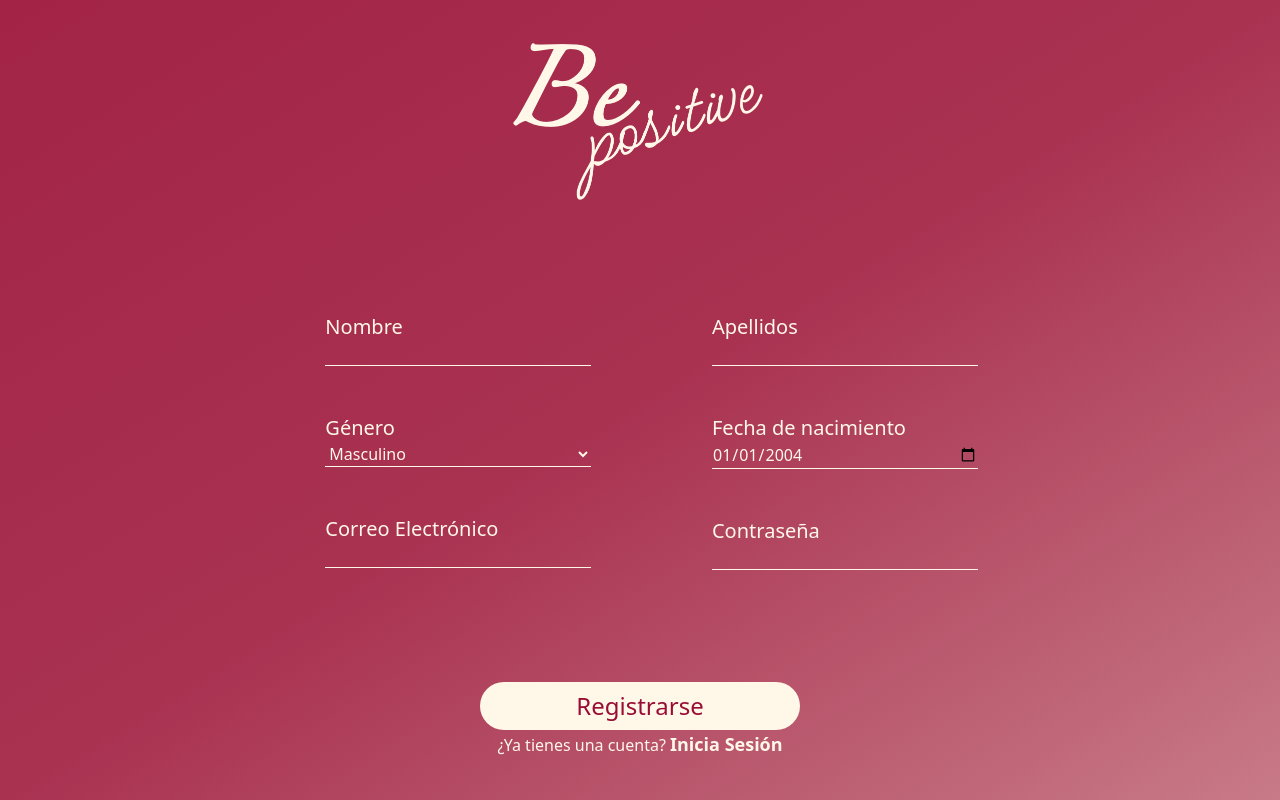
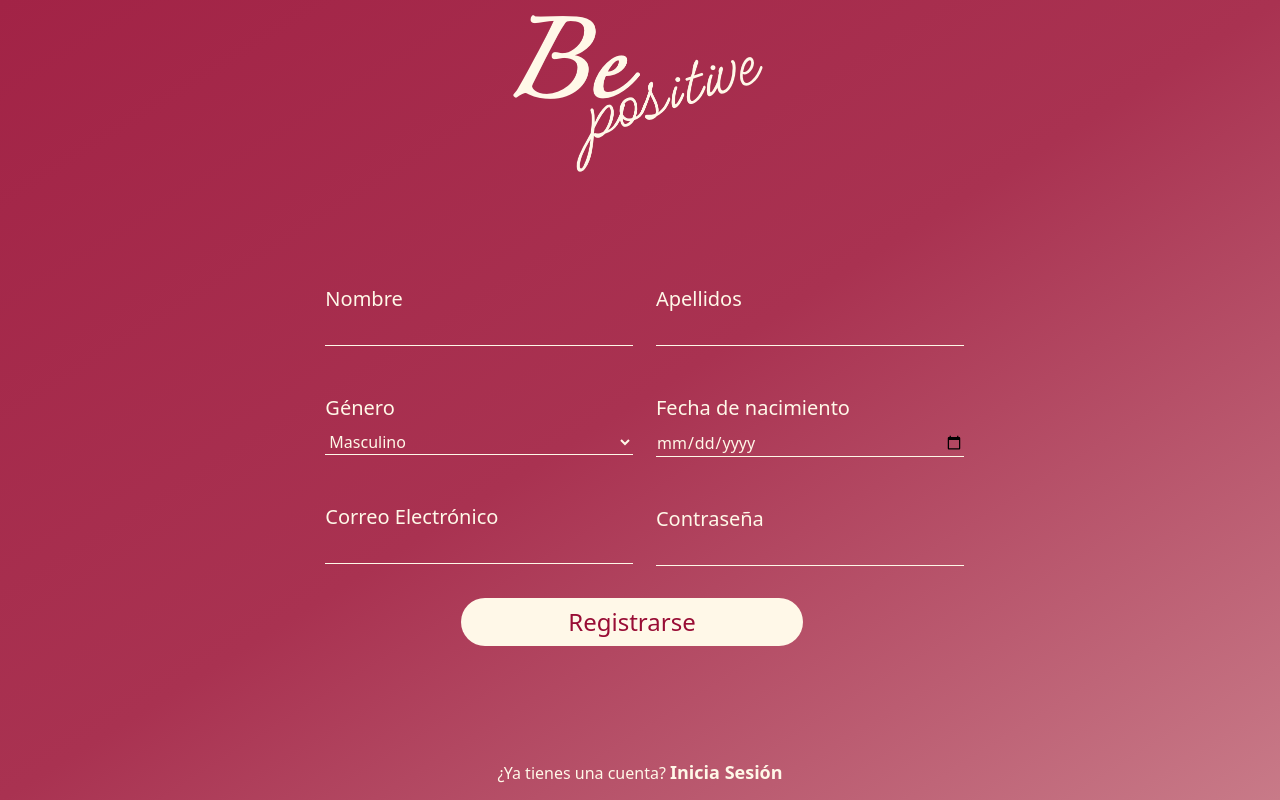
Before and after one commit to maroch0/PFC-BePositive, a Vue app: page /register in a window 1280 px wide. Built offline with nearby package versions, Linux system fonts and the light colour scheme.

Commit message:
changes in register view

```diff
--- a/src/components/RegisterForm.vue
+++ b/src/components/RegisterForm.vue
@@ -1,109 +1,90 @@
 <template>
-  <form
-    class="text-cosmicLatte grid grid-cols-2 justify-center gap-8 ml-28"
-  >
-    <div
-      class="w-3/4 flex flex-col space-y-12"
-    >
-      <div class="w-full flex flex-col">
-        <label
-          for="name"
-          class="text-2xl md:text-xl"
-        >
-          Nombre
-        </label>
+  <form class="w-8/12 grid grid-cols-2 justify-center content-center gap-8">
+    <div class="w-full flex flex-col space-y-12 ml-28">
+      <div class="w-full flex flex-col space-y-2">
+        <label for="name" class="text-2xl md:text-xl"> Nombre </label>
         <input
           type="text"
           id="name"
           required
-          class="w-full text-xl md:text-base px-1 bg-transparent border-b border-cosmicLatte outline-none"
+          class="w-3/4 text-xl md:text-base px-1 bg-transparent border-b border-cosmicLatte outline-none"
         />
       </div>
 
-      <div class="w-full flex flex-col">
-        <label
-          for="gender"
-          class="text-2xl md:text-xl"
+      <div class="w-full flex flex-col space-y-2">
+        <label for="gender" class="text-2xl md:text-xl"> G&eacute;nero </label>
+        <select
+          name="gender"
+          id="gender"
+          class="w-3/4 text-xl md:text-base bg-transparent border-b border-cosmicLatte outline-none"
         >
-          G&eacute;nero
-        </label>
-        <select
-          name="gender" id="gender"
-          class="w-full text-xl md:text-base bg-transparent border-b border-cosmicLatte outline-none"
-        >
-          <option value="masculino">Masculino</option>
-          <option value="femenino">Femenino</option>
-          <option value="no-binario">No Binario</option>
+          <option value="male">Masculino</option>
+          <option value="female">Femenino</option>
+          <option value="non-binary">No Binario</option>
         </select>
       </div>
 
-      <div class="w-full flex flex-col">
-        <label
-          for="email"
-          class="text-2xl md:text-xl"
-        >
+      <div class="w-full flex flex-col space-y-2">
+        <label for="email" class="text-2xl md:text-xl">
           Correo Electr&oacute;nico
         </label>
         <input
           type="email"
           id="email"
           required
-          class="w-full text-xl md:text-base px-1 bg-transparent border-b border-cosmicLatte outline-none"
+          class="w-3/4 text-xl md:text-base px-1 bg-transparent border-b border-cosmicLatte outline-none"
         />
       </div>
     </div>
 
-    <div
-      class="w-3/4 flex flex-col space-y-12"
-    >
-      <div class="w-full flex flex-col">
-        <label
-          for="lastname"
-          class="text-2xl md:text-xl"
-        >
-          Apellidos
-        </label>
+    <div class="w-full flex flex-col space-y-12">
+      <div class="w-full flex flex-col space-y-2">
+        <label for="lastname" class="text-2xl md:text-xl"> Apellidos </label>
         <input
           type="text"
           id="lastname"
           required
-          class="w-full text-xl md:text-base px-1 bg-transparent border-b border-cosmicLatte outline-none"
+          class="w-3/4 text-xl md:text-base px-1 bg-transparent border-b border-cosmicLatte outline-none"
         />
       </div>
 
-      <div class="w-full flex flex-col">
-        <label
-          for="birthDate"
-          class="text-2xl md:text-xl"
-        >
+      <div class="w-full flex flex-col space-y-2">
+        <label for="birthDate" class="text-2xl md:text-xl">
           Fecha de nacimiento
         </label>
-        <input type="date" id="birthDate" name="trip-start"
-          value="2004-01-01"
-          class="w-full text-xl md:text-base bg-transparent border-b border-cosmicLatte outline-none"
+        <input
+          type="date"
+          id="birthDate"
+          name="trip-start"
+          class="w-3/4 text-xl md:text-base bg-transparent border-b border-cosmicLatte outline-none"
         />
       </div>
 
-      <div class="w-full flex flex-col">
-        <label
-          for="pass"
-          class="text-2xl md:text-xl"
-        >
+      <div class="w-full flex flex-col space-y-2">
+        <label for="pass" class="text-2xl md:text-xl">
           Contrase&ntilde;a
         </label>
         <input
           type="password"
           id="pass"
           required
-          class="w-full text-xl md:text-base px-1 bg-transparent border-b border-cosmicLatte outline-none"
+          class="w-3/4 text-xl md:text-base px-1 bg-transparent border-b border-cosmicLatte outline-none"
         />
       </div>
+    </div>
+    <div class="w-full flex justify-center items-center col-span-2">
+      <button
+        type="button"
+        class="btn bg-cosmicLatte text-intenseRose self-center w-2/5 text-2xl rounded-full py-2 mr-4"
+      >
+        Registrarse
+      </button>
     </div>
   </form>
 </template>
 
 <script>
 export default {
-  name: 'RegisterForm'
-}
+  name: "RegisterForm",
+};
 </script>
--- a/src/views/Register.vue
+++ b/src/views/Register.vue
@@ -1,10 +1,6 @@
 <template>
-  <main
-    class="h-screen flex flex-col justify-center items-center space-y-28"
-  >
-    <aside
-      class="flex justify-center"
-    >
+  <main class="h-screen flex flex-col justify-center items-center space-y-28">
+    <aside class="flex justify-center">
       <img
         src="src/assets/logo-bepositive.png"
         alt="BePositive logo"
@@ -12,28 +8,14 @@
       />
     </aside>
 
-    <div class="w-2/3 flex flex-col">
+    <div class="w-full text-cosmicLatte flex justify-center items-center">
       <RegisterForm />
     </div>
 
-    <div class="w-full flex flex-col justify-center items-center">
-      <button
-        type="button"
-        class="btn bg-cosmicLatte text-intenseRose w-1/4 text-2xl rounded-full py-2"
-      >
-        <router-link
-          class="text-2xl"
-          :to="{ name: 'login' }"
-        >
-          Registrarse
-        </router-link>
-      </button>
+    <div class="w-full text-cosmicLatte flex justify-center items-center">
       <p class="text-cosmicLatte">
         ¿Ya tienes una cuenta?
-        <router-link
-          class="text-lg font-bold"
-          :to="{ name: 'login' }"
-        >
+        <router-link class="text-lg font-bold" :to="{ name: 'login' }">
           Inicia Sesi&oacute;n
         </router-link>
       </p>
@@ -42,11 +24,11 @@
 </template>
 
 <script>
-import RegisterForm from '../components/RegisterForm.vue'
+import RegisterForm from "../components/RegisterForm.vue";
 export default {
   name: "Register",
   components: {
     RegisterForm,
-  }
+  },
 };
 </script>
```
